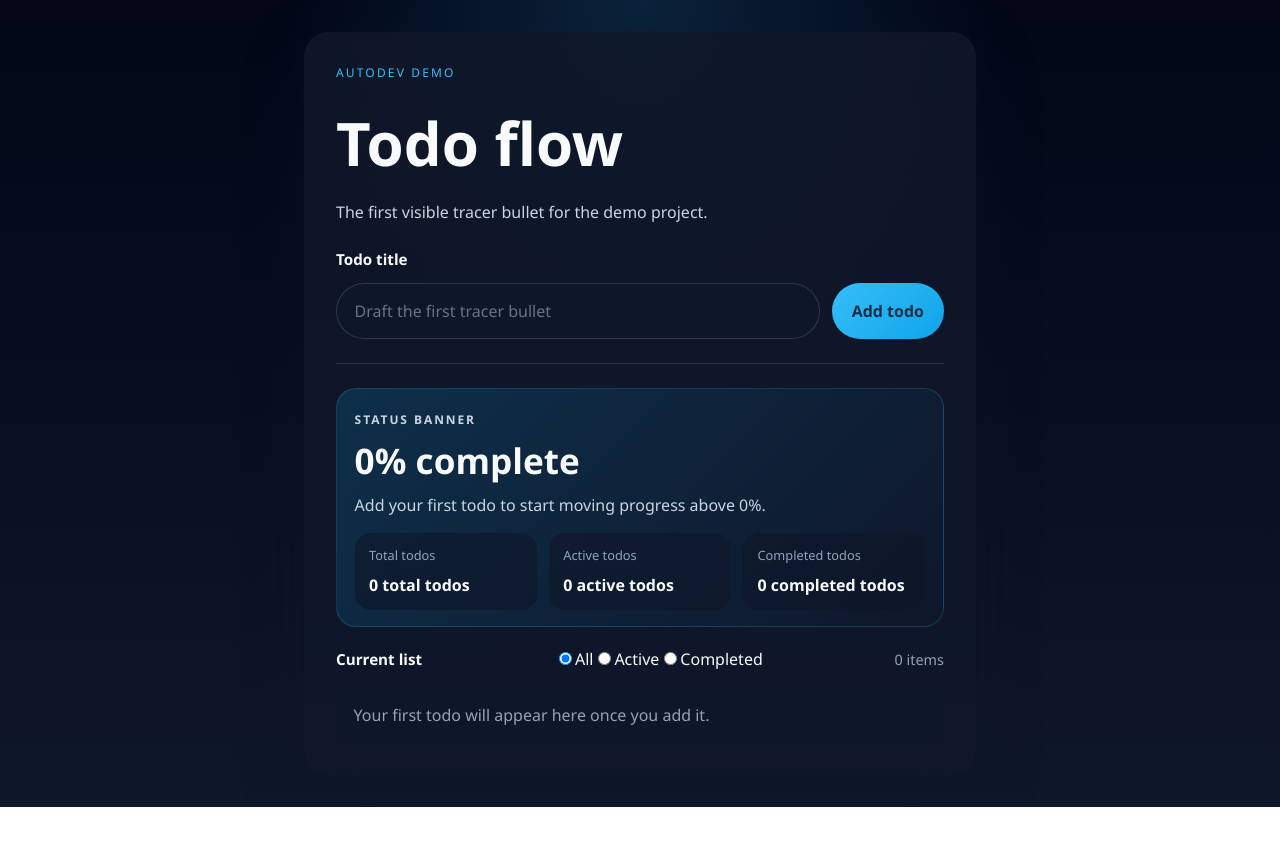
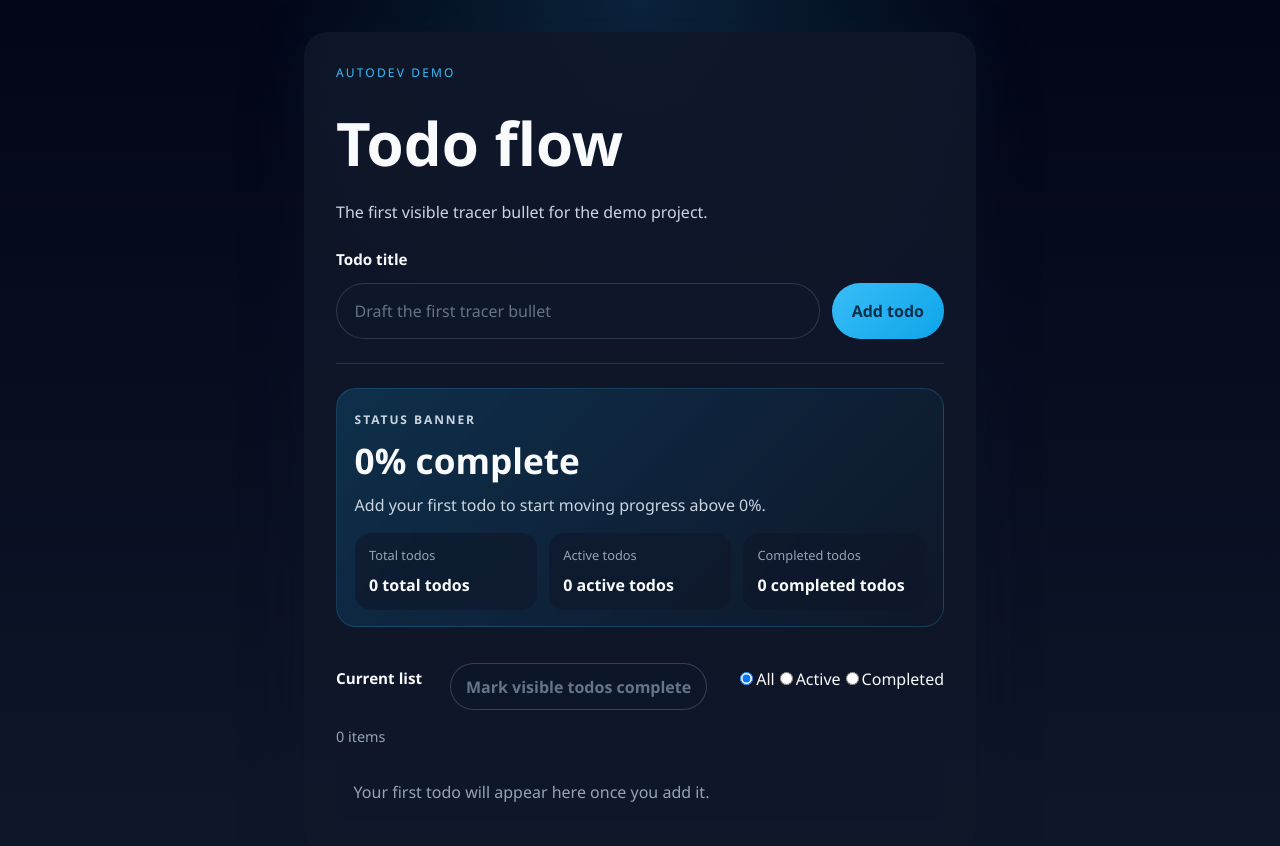
Before and after one commit to paulpai0412/autodev-demo-todo, a React (Vite) app: page / in a window 1280 px wide. Shown: the top 846 px of the page. Before the commit the page ends 807 px from the top, so only its background shows below. Built offline with nearby package versions, Linux system fonts and the light colour scheme.

Commit message:
feat: add visible bulk toggle control
Ultraworked with [Sisyphus](https://github.com/code-yeongyu/oh-my-openagent)

Co-authored-by: Sisyphus <clio-agent@sisyphuslabs.ai>

```diff
--- a/src/App.css
+++ b/src/App.css
@@ -144,6 +144,7 @@ h1 {
 
 .list-header {
   display: flex;
+  flex-wrap: wrap;
   justify-content: space-between;
   align-items: center;
   gap: 1rem;
@@ -158,6 +159,7 @@ h1 {
   font-size: 0.9rem;
 }
 
+.bulk-toggle-button,
 .clear-completed-button {
   margin-top: 1rem;
   border: 1px solid rgba(248, 250, 252, 0.18);
@@ -169,9 +171,21 @@ h1 {
   cursor: pointer;
 }
 
+.bulk-toggle-button:hover,
 .clear-completed-button:hover {
   border-color: rgba(56, 189, 248, 0.5);
   color: #38bdf8;
+}
+
+.bulk-toggle-button:disabled,
+.clear-completed-button:disabled,
+.todo-edit-form button:disabled {
+  color: #64748b;
+  cursor: not-allowed;
+}
+
+.clear-completed-button {
+  margin-right: 0.75rem;
 }
 
 .todo-list {
@@ -266,11 +280,6 @@ h1 {
   color: #38bdf8;
 }
 
-.todo-edit-form button:disabled {
-  color: #64748b;
-  cursor: not-allowed;
-}
-
 .todo-item-complete .todo-item-label span {
   color: #94a3b8;
   text-decoration: line-through;
--- a/src/App.tsx
+++ b/src/App.tsx
@@ -7,6 +7,8 @@ type Todo = {
   title: string;
   completed: boolean;
 };
+
+type FilterType = 'all' | 'active' | 'completed';
 
 const TODOS_STORAGE_KEY = 'autodev-demo-todos';
 
@@ -26,7 +28,11 @@ const loadTodos = (): Todo[] => {
   }
 };
 
-type FilterType = 'all' | 'active' | 'completed';
+const matchesFilter = (todo: Todo, filter: FilterType) => {
+  if (filter === 'active') return !todo.completed;
+  if (filter === 'completed') return todo.completed;
+  return true;
+};
 
 function App() {
   const [draft, setDraft] = useState('');
@@ -63,6 +69,23 @@ function App() {
     setTodos((currentTodos) =>
       currentTodos.map((todo) => (todo.id === id ? { ...todo, completed: !todo.completed } : todo)),
     );
+  };
+
+  const toggleVisibleTodos = () => {
+    setTodos((currentTodos) => {
+      const visibleTodos = currentTodos.filter((todo) => matchesFilter(todo, filter));
+
+      if (visibleTodos.length === 0) {
+        return currentTodos;
+      }
+
+      const shouldMarkComplete = visibleTodos.some((todo) => !todo.completed);
+      const visibleTodoIds = new Set(visibleTodos.map((todo) => todo.id));
+
+      return currentTodos.map((todo) =>
+        visibleTodoIds.has(todo.id) ? { ...todo, completed: shouldMarkComplete } : todo,
+      );
+    });
   };
 
   const removeTodo = (id: string) => {
@@ -102,11 +125,9 @@ function App() {
   const activeCount = totalCount - completedCount;
   const completionPercent = totalCount === 0 ? 0 : Math.round((completedCount / totalCount) * 100);
 
-  const filteredTodos = todos.filter((todo) => {
-    if (filter === 'active') return !todo.completed;
-    if (filter === 'completed') return todo.completed;
-    return true;
-  });
+  const filteredTodos = todos.filter((todo) => matchesFilter(todo, filter));
+  const allVisibleCompleted = filteredTodos.length > 0 && filteredTodos.every((todo) => todo.completed);
+  const bulkToggleLabel = allVisibleCompleted ? 'Mark visible todos active' : 'Mark visible todos complete';
 
   return (
     <main className="app-shell">
@@ -178,6 +199,14 @@ function App() {
 
           <div className="list-header">
             <h2 id="todo-list-heading">Current list</h2>
+            <button
+              type="button"
+              className="bulk-toggle-button"
+              onClick={toggleVisibleTodos}
+              disabled={filteredTodos.length === 0}
+            >
+              {bulkToggleLabel}
+            </button>
             <div className="filter-controls" role="radiogroup" aria-label="Todo filters">
               <label>
                 <input
```
Also changed, not shown: 1 other file (tests, documents, lock files or other folders).
